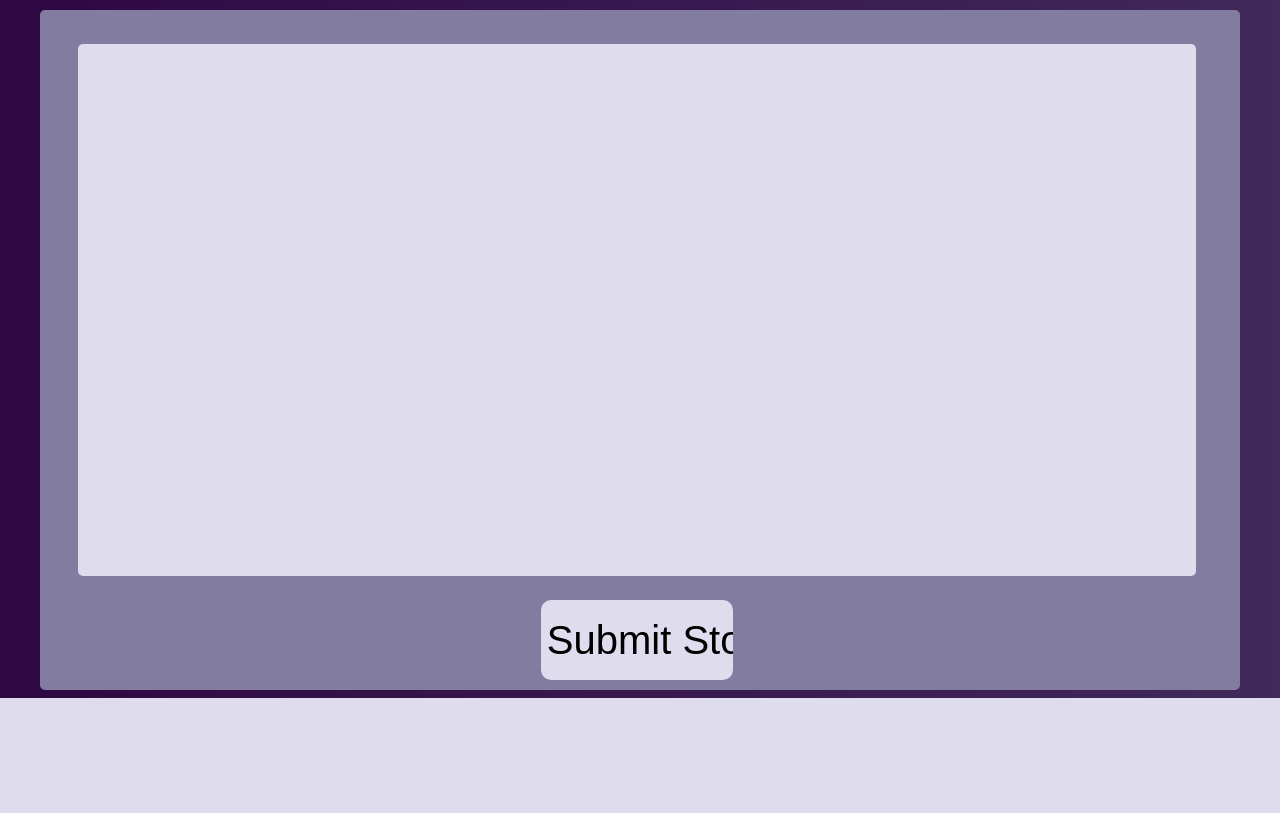
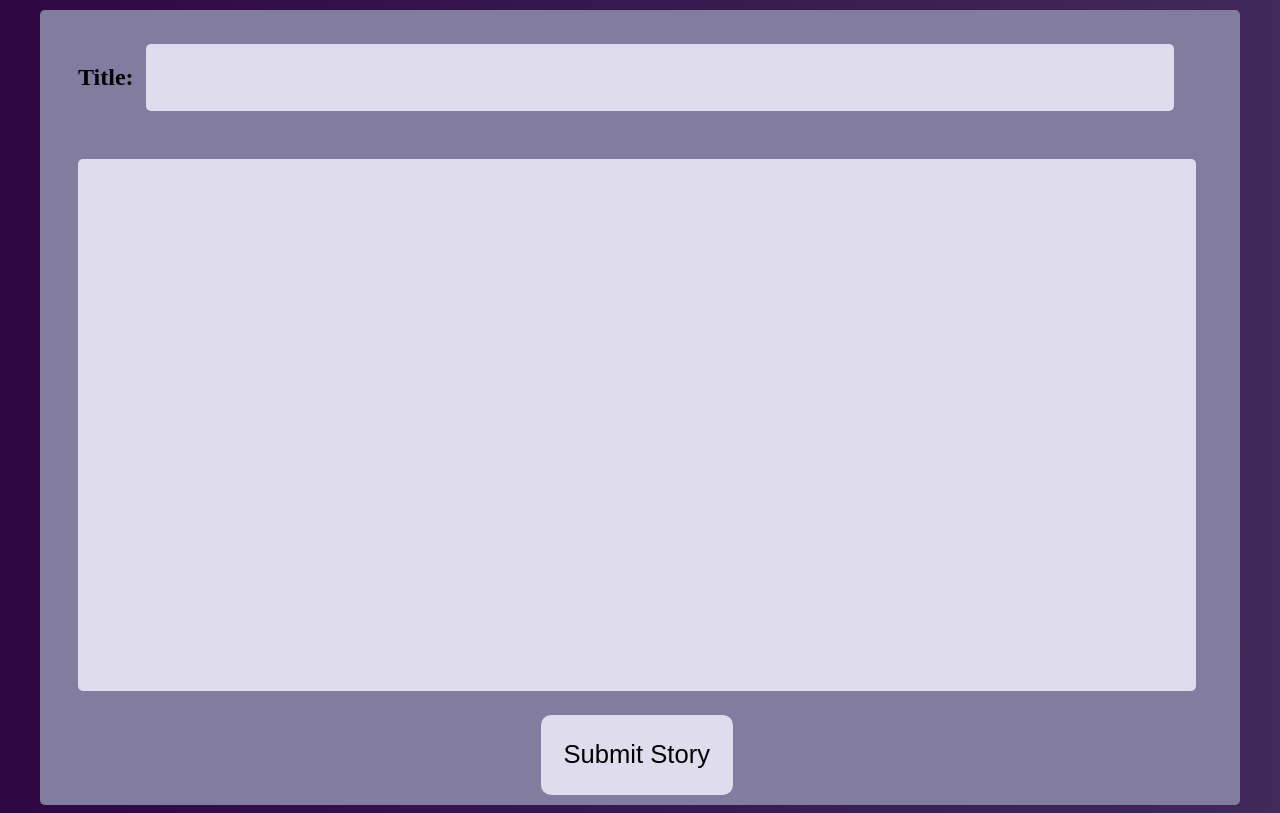
Before and after one commit to xynicole/U-Stories-Web-Dev, a Flask app: page /p/write-story.html in a window 1280 px wide. Shown: the part 109-922 px from the top of the page. Before the commit the page ends 807 px from the top, so only its background shows below. Run offline with Flask 2, Linux system fonts and the light colour scheme.

Commit message:
created branch shjosa

```diff
--- a/main.py
+++ b/main.py
@@ -1,4 +1,6 @@
 import flask
+
+from datastore import *
 
 app = flask.Flask(__name__)
 
@@ -7,6 +9,16 @@ app = flask.Flask(__name__)
 def root():
     return flask.render_template('index.html')
 
+@app.route('/p/write-story.html', methods=['POST', 'GET'])
+def write_story():
+    return flask.render_template('write-story.html')
+
+@app.route('/creat-story', methods=['POST', 'GET'])
+def create_new_story():
+    title = flask.request.values['title']
+    text = flask.request.values['text']
+
+
 @app.route('/p/<requested_page>')
 def templater(requested_page):
     return flask.render_template(requested_page)
--- a/static-files-folder/styles/write-story.css
+++ b/static-files-folder/styles/write-story.css
@@ -3,7 +3,7 @@
     margin: 3vh 3vw;
     width: 87vw;
     height: 66vh;
-    font-size: 28px;
+    font-size: 24px;
     background: #DFDCED;
     border: none;
     border-radius: 5px;
@@ -18,8 +18,24 @@
 #submit-button {
     width: 15vw;
     height: 10vh;
-    font-size: 40px;
+    font-size: 2vw;
     border: none;
     background: #DFDCED;
     border-radius: 10px;
 }
+
+#title-container {
+    display: flex;
+    justify-content: flex-start;
+    margin: 3vh 3vw;
+}
+
+#title {
+    margin-left: 1vw;
+    width: 80vw;
+    resize: none;
+    font-size: 24px;
+    background: #DFDCED;
+    border: none;
+    border-radius: 5px;
+}
--- a/templates/write-story.html
+++ b/templates/write-story.html
@@ -10,10 +10,20 @@
 {% endblock %}
 
 {% block content %}
-    <div id="text-container">
-        <textarea id="story-text"></textarea>
-        <div id="submit-story">
-            <input type="submit" value="Submit Story" id="submit-button" onclick="location.href='/p/homepage.html';">
-        </div>
+    <div id="all-container">
+        <form method="post" action="/create-story">
+            <div id="title-container">
+                <h2>Title:</h2>
+                <input name="title" id="title"></input>
+            </div>
+            <div name="text" id="text-container">
+
+                <textarea id="story-text"></textarea>
+                <div id="submit-story">
+                    <input type="submit" value="Submit Story" id="submit-button" onclick="location.href='/p/homepage.html';">
+                </div>
+            </div>
+        </form>
     </div>
+
 {% endblock %}
```
Also changed, not shown: datastore.py (added, +8 -0 lines), story_object.py (added, +13 -0 lines).
